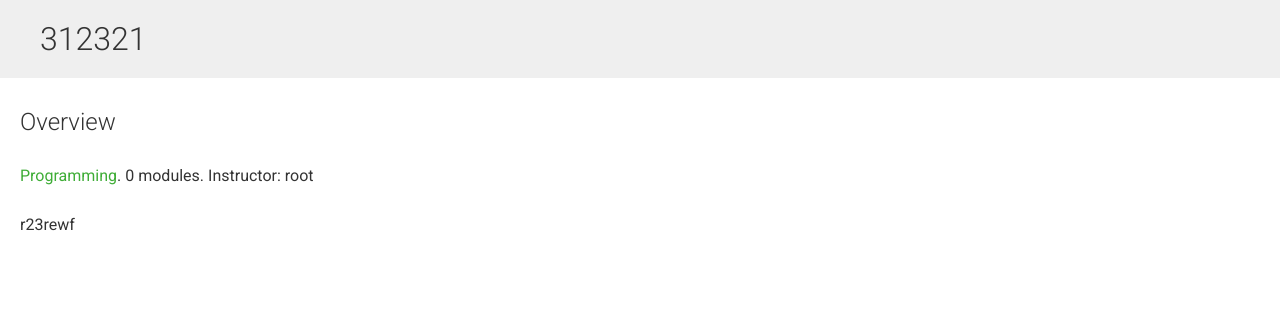
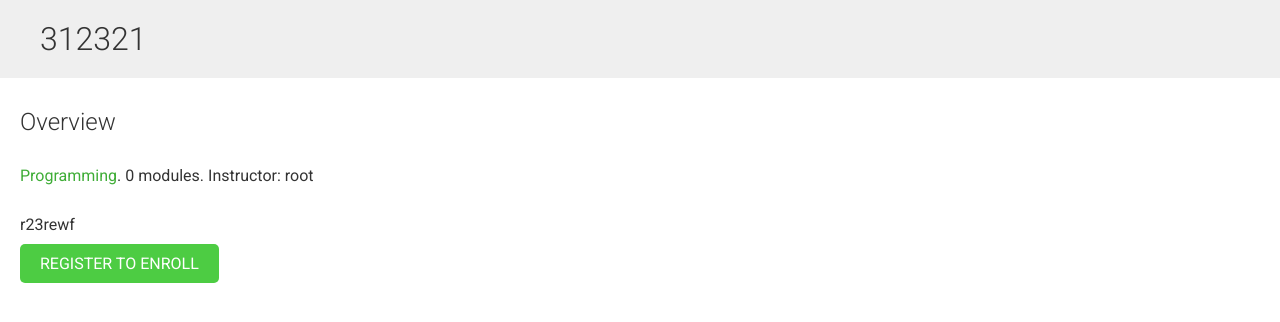
Before and after one commit to xrainie/cmsio-education-, a Django app: a page that uses courses/templates/courses/course/detail.html in a window 1280 px wide. Shown: the part 54-376 px from the top of the page. Run offline with Django 5.2, Linux system fonts and the light colour scheme; data comes from the database, SQL or seed files in the repository; both versions use the stored data as it was after the commit.

Commit message:
add enroll for students

```diff
--- a/courses/models.py
+++ b/courses/models.py
@@ -22,6 +22,7 @@ class Course(models.Model):
     title = models.CharField(max_length=200)
     slug = models.SlugField(max_length=200, unique=True)
     overview = models.TextField()
+    students = models.ManyToManyField(User, related_name='courses_joined', blank=True)
 
     created = models.DateTimeField(auto_now_add=True)
 
--- a/courses/templates/courses/course/detail.html
+++ b/courses/templates/courses/course/detail.html
@@ -16,6 +16,17 @@
 Instructor: {{ object.owner.username }}
 </p>
 {{ object.overview|linebreaks }}
+{% if request.user.is_authenticated %}
+<form action="{% url "student_enroll_course" %}" method="post">
+{{ enroll_form }}
+{% csrf_token %}
+<input type="submit" value="Enroll now">
+</form>
+{% else %}
+<a href="{% url "student_registration" %}" class="button">
+Register to enroll
+</a>
+{% endif %}
 </div>
 {% endwith %}
 {% endblock %}
--- a/courses/views.py
+++ b/courses/views.py
@@ -13,6 +13,7 @@ from .models import Course, Module, Content, Subject
 from django.db.models import Count
 from .forms import ModuleFormSet
 from django.apps import apps
+from students.forms import CourseEnrollForm
 
 class OwnerMixin:
     def get_queryset(self):
@@ -152,3 +153,8 @@ class CourseListView(TemplateResponseMixin, View):
 class CourseDetailView(DetailView):
     model = Course
     template_name = 'courses/course/detail.html'
+
+    def get_context_data(self, **kwargs):
+        context = super().get_context_data(**kwargs)
+        context['enroll_form'] = CourseEnrollForm(initial={'course':self.object})
+        return context
--- /dev/null
+++ b/students/forms.py
@@ -0,0 +1,6 @@
+from django import forms
+from courses.models import Course
+
+
+class CourseEnrollForm(forms.Form):
+    course = forms.ModelChoiceField(queryset=Course.objects.all(), widget=forms.HiddenInput)
--- a/students/urls.py
+++ b/students/urls.py
@@ -5,4 +5,6 @@ app_name = 'students'
 
 urlpatterns = [
     path('register/', views.StudentRegistrationView.as_view(), name='student_registration'),
+    path('enroll-course/', views.StudentEnrollCourseView.as_view(), name='student_enroll_course'),
+
 ]
```
Also changed, not shown: students/views.py (+16 -1 lines), courses/migrations/0005_course_students.py (added), db.sqlite3.
